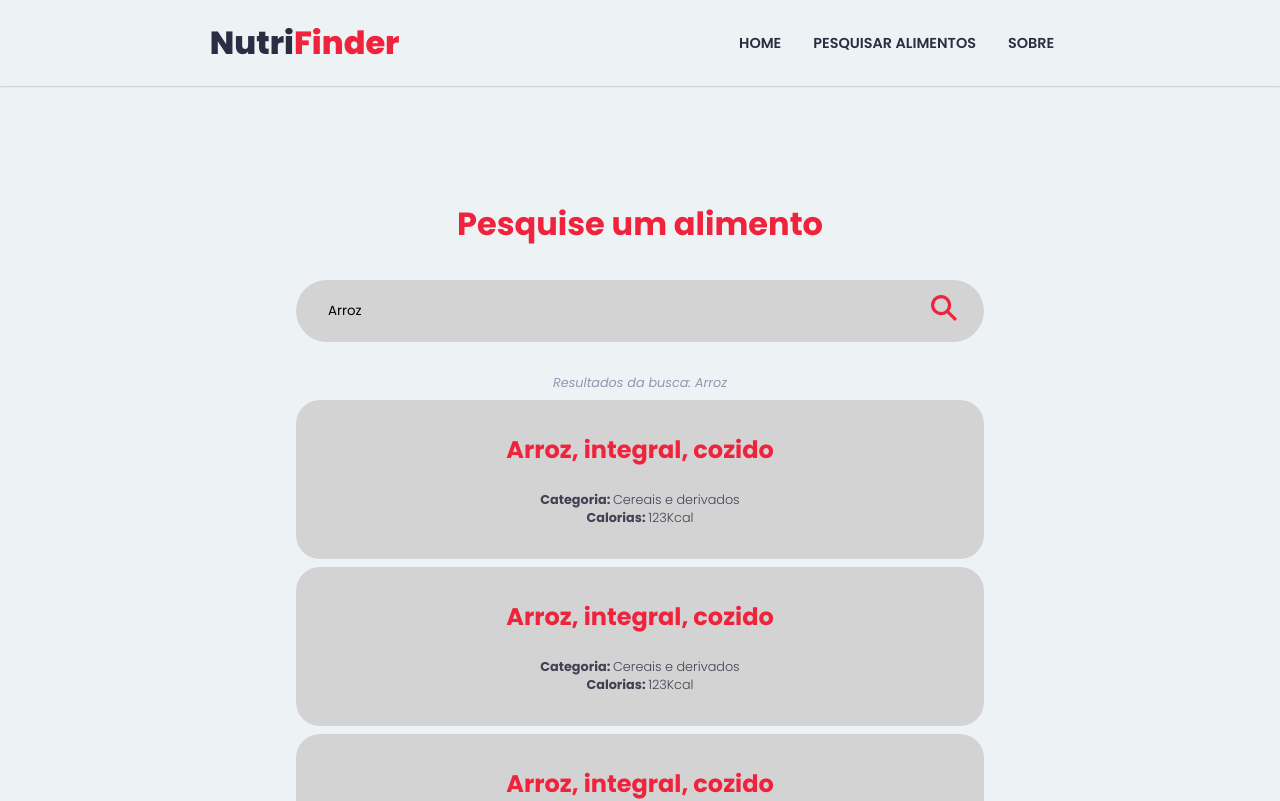
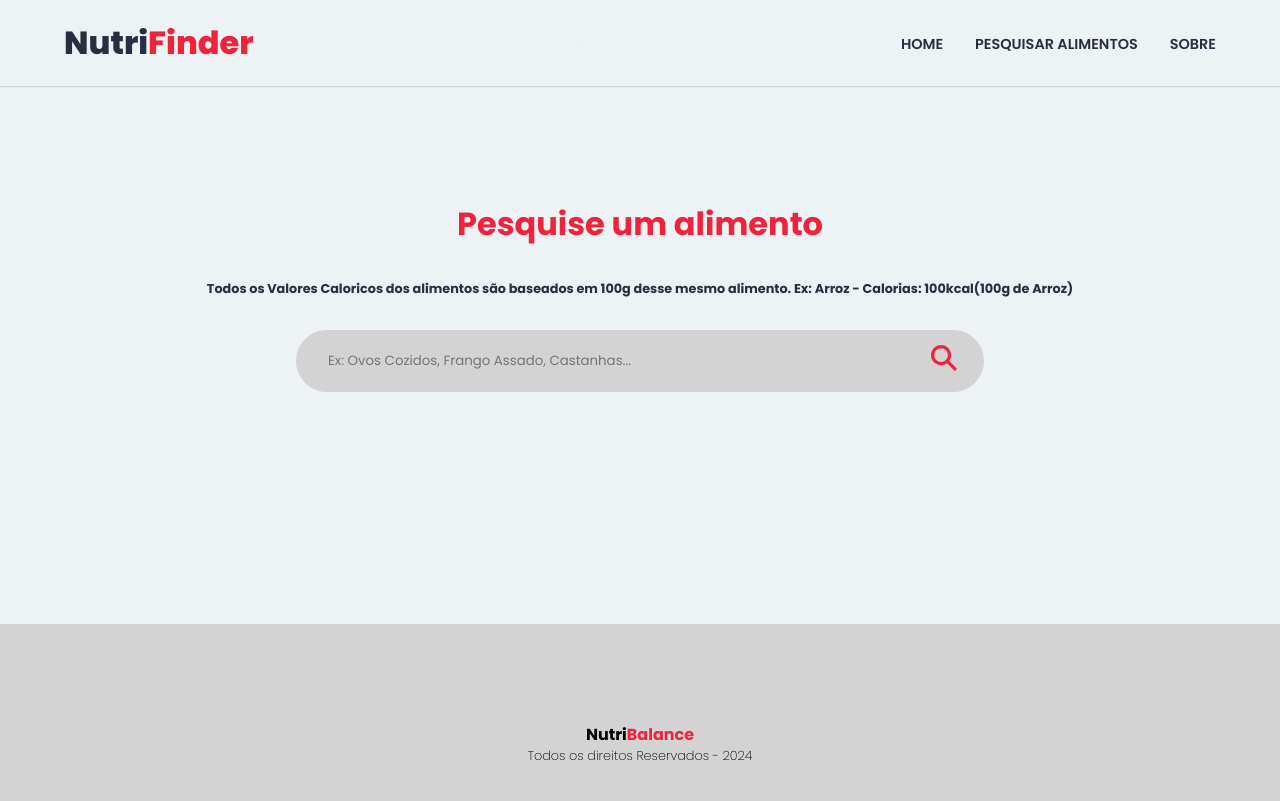
Before and after one commit to victorsz08/foods-app, a Next.js app: page /search in a window 1280 px wide. Shown: the top 801 px of the page. Built offline with nearby package versions, Linux system fonts and the light colour scheme.

Commit message:
Loader e tratamento de dados vindo da api

```diff
--- a/src/app/(pages)/search/page.tsx
+++ b/src/app/(pages)/search/page.tsx
@@ -1,13 +1,20 @@
 'use client';
 
 import { Input } from "@/app/components/Input";
-import { Suspense, useState } from "react";
+import { Suspense, useEffect, useState } from "react";
 import styled from "styled-components";
-import { IoSearchSharp, IoArrowUndoSharp, IoArrowRedo } from "react-icons/io5";
+import { IoSearchSharp } from "react-icons/io5";
 import { CardFood } from "@/app/components/CardFood";
-import { resolve } from "path";
+import api from "@/app/services/api";
+import Loader from "@/app/components/Loader";
 
 
+type IFood = {
+    id?: number;
+    description: string;
+    category: string;
+    energy_kcal: string;
+}
 
 
 
@@ -25,6 +32,13 @@ const StyledSearch = styled.section`
         color: #8d99ae;
     }
 
+    #alert {
+        font-size: .8rem;
+        color: #2b2d42;
+        margin-bottom: 2rem;
+        padding: 0 1rem;
+    }
+
     .search-container {
         display: flex;
         flex-direction: column;
@@ -37,14 +51,14 @@ const StyledSearch = styled.section`
         margin-bottom: 2rem;
     }
 
-    .search-container .input-container {
+    .search-container form {
         display: flex;
         flex-direction: row;
         align-items: center;
         justify-content: flex-end;
     }
 
-    .search-container .input-container button {
+    .search-container form button {
         width: 3rem;
         height: 3rem;
         position: absolute;
@@ -54,94 +68,79 @@ const StyledSearch = styled.section`
         cursor: pointer;
     }
 
-    .search-container .input-container button svg {
+    .search-container form button svg {
         width: 2rem;
         height: 2rem;
         color: #ef233c;
     }
 
-    .navigation-page {
-        display: flex;
-        justify-content: flex-end;
-        align-items: center;
-        margin-top: 2rem;
+    .response-search h3 {
+        color: #2b2d42;
+        margin: 1rem 0;
     }
 
-    .navigation-page button {
-        background-color: transparent;
-        border: none;
-        color: #ef233c;
-        font-size: 1.6rem;
-        cursor: pointer;
-    }
 
-    .navigation-page p {
-        margin: 0 .3rem;
-        font-size: 1rem;
-        padding: .4rem;
-        font-weight: 600;
-        font-style: normal;
-    }
-
-    .navigation-page p + p {
-        font-size: .9rem;
-    }
-
-    .navigation-page p + p + p{
-        font-size: 1rem;
+    @media (max-width: 811px) {
+        .search-container, h1 {
+            font-size: 1.4rem;
+            color: #ef233c;
+            margin-bottom: 2rem;
+        }
     }
 `
 
 
-export default async function Search() {
-    const [search, setSearch] = useState("Arroz");
-    const [page, setPage] = useState(1);
-    const totalPages = 10;
+export default function Search() {
+    const [search, setSearch] = useState("");
+    const [foods, setFoods] = useState<IFood[]>([]);
+    const [notFound, setNotFound] = useState("");
+    const [loading, setLoading] = useState(false);
 
-    function navigationUndo(){
-        if(page <= 1){
-            return setPage(1)
-        }else {
-            return setPage(page -1);
-        }
-    }
 
-    function navigationNext() {
-        if(page >= totalPages){
-            return setPage(totalPages);
-        }else {
-            return setPage(page + 1);
-        }
-    }
+    useEffect(() => {
+        setNotFound("");
+    },[search])
 
-    await new Promise(resolve => setTimeout(resolve, 4000))
+
+    async function handleSubmit(e: React.FormEvent<HTMLFormElement>){
+        setFoods([]);
+        setLoading(true);
+        e.preventDefault();
+
+
+        try {
+            const response = await api.get(`foods?pePage=100&search=${search}`);
+            if(response.data.length === 0) {
+                setNotFound(`Nenhum resultado para: ${search}`);
+                setLoading(false);
+            }else {
+                setLoading(false)
+                setFoods(response.data);
+            }
+        } catch (error) {
+            console.log(error);
+            setLoading(false)
+        };
+    };
+
 
 
     return (
         <StyledSearch>
             <div className="search-container">
                 <h1>Pesquise um alimento</h1>
-                <div className="input-container">
+            <h3 id="alert">Todos os Valores Caloricos dos alimentos são baseados em 100g desse mesmo alimento. Ex: Arroz - Calorias: 100kcal(100g de Arroz)</h3>
+                <form onSubmit={handleSubmit}>
                     <Input type="text" placeholder="Ex: Ovos Cozidos, Frango Assado, Castanhas..." value={search} onchange={setSearch}/>
-                    <button><IoSearchSharp/></button>
+                    <button type="submit"><IoSearchSharp/></button>
+                </form>
                 </div>
-            </div>
-            {search && <p>Resultados da busca: {search}</p>}
             <div className="response-search">
-                <CardFood description="Arroz, integral, cozido" category="Cereais e derivados" energy_kcal="123.5348925"/>
-                <CardFood description="Arroz, integral, cozido" category="Cereais e derivados" energy_kcal="123.5348925"/>
-                <CardFood description="Arroz, integral, cozido" category="Cereais e derivados" energy_kcal="123.5348925"/>
-                <CardFood description="Arroz, integral, cozido" category="Cereais e derivados" energy_kcal="123.5348925"/>
-                <CardFood description="Arroz, integral, cozido" category="Cereais e derivados" energy_kcal="123.5348925"/>
-                <CardFood description="Arroz, integral, cozido" category="Cereais e derivados" energy_kcal="123.5348925"/>
-                <CardFood description="Arroz, integral, cozido" category="Cereais e derivados" energy_kcal="123.5348925"/>
-            </div>
-            <div className="navigation-page">
-                <button onClick={navigationUndo}><IoArrowUndoSharp/></button>
-                <p>{page}</p>
-                <p>de</p>
-                <p>{totalPages}</p>
-                <button onClick={navigationNext}><IoArrowRedo/></button>
+                {loading && <Loader/>}
+                {notFound && <h3>{notFound}</h3>}
+                {foods && foods.map(food => (
+                    <CardFood key={food.id} description={food.description} category={food.category} energy_kcal={food.energy_kcal}/>
+                ))}
             </div>
         </StyledSearch>
     )
--- a/src/app/components/CardFood/index.tsx
+++ b/src/app/components/CardFood/index.tsx
@@ -1,6 +1,9 @@
-'use client';
+
 
 import styled from "styled-components";
+import { PiBowlFoodFill } from "react-icons/pi";
+import { Suspense } from "react";
+import Loading from "@/app/(pages)/search/loading";
 
 type ICardFood = {
     description: string;
@@ -14,6 +17,16 @@ const CardFoodStyled = styled.section`
     padding: 2rem;
     border-radius: 1.5rem;
     margin: .5rem 0;
+    display: flex;
+    align-items: center;
+    text-align: start;
+
+    svg {
+        height: 6rem;
+        width: 6rem;
+        color: #ef233c;
+        margin-right: 1rem;
+    }
 
     h3, h1, strong, h2 {
         color: #444054;
@@ -21,7 +34,7 @@ const CardFoodStyled = styled.section`
 
     h2 strong, h2 {
         font-size: 1.5rem;
-        color: #ef233c;
+        color: #000;
     }
 
     h2 {
@@ -29,23 +42,39 @@ const CardFoodStyled = styled.section`
     }
 
     h3 strong {
-        font-size: .8rem;
+        font-size: 1rem;
+        font-weight: 500;
     }
 
     h3 {
-        font-size: .8rem;
+        font-size: 1rem;
         font-weight: 300;
+    }
+
+    @media (max-width: 376px) {
+        flex-direction: column;
+        text-align: center;
+        svg {
+            height: 5rem;
+            width: 5rem;
+            color: #ef233c;
+            margin-right: .5rem;
+        }
     }
 `
 
 export function CardFood({ description, category, energy_kcal } : ICardFood) {
     return (
+        <Suspense fallback={<Loading/>}>
         <CardFoodStyled>
+            <PiBowlFoodFill/>
             <div className="info-foods">
                 <h2><strong></strong>{description}</h2>
                 <h3><strong>Categoria: </strong>{category}</h3>
                 <h3><strong>Calorias: </strong>{parseInt(energy_kcal)}Kcal</h3>
+                <h3><strong>Peso:</strong> 100g</h3>
             </div>
         </CardFoodStyled>
+        </Suspense>
     );
 };
--- a/src/app/components/CardsInfo/index.tsx
+++ b/src/app/components/CardsInfo/index.tsx
@@ -19,6 +19,7 @@ const StyledCard = styled.div`
     height: 23rem;
     padding: 1.5rem;
     border-radius: 1.2rem;
+    margin: .8rem 0;
 
     svg {
         height: 4rem;
--- a/src/app/components/Header/index.tsx
+++ b/src/app/components/Header/index.tsx
@@ -1,31 +1,42 @@
 'use client';
 
 import Link from "next/link";
-import { styled } from "styled-components";
+import { styled } from "styled-components";2
+import { GiHamburgerMenu } from "react-icons/gi";
+import { useState } from "react";
 
 
 const HeaderStyled = styled.header`
         width: 100vw;
         display: flex;
-        justify-content: space-around;
+        align-items: center;
+        justify-content: space-between;
         padding: 1.2rem 3rem;
-        align-items: center;
         box-shadow: 0 0 2px #8d99ae;
         position: fixed;
         background-color: #edf2f4;
-        z-index: 10000;
+        z-index: 1000;
 
         div {
             display: flex;
+            align-items: center;
         }
 
-        div, h2 {
+        a div h2 {
             color: #2b2d42;
             font-size: 2rem;
             font-weight: 800;
         }
 
-        div, strong {
+        svg {
+            color: #ef233c;
+            width: 1.6rem;
+            height: 1.6rem;
+            display: none;
+            cursor: pointer;
+        }
+
+        div strong {
             color: #ef233c;
             font-weight: 800;
         }
@@ -34,16 +45,92 @@ const HeaderStyled = styled.header`
             text-decoration: none;
         }
 
-        nav, a {
+        nav-list, a {
             font-weight: 600;
             font-size: .9rem;
             margin: 0 1rem;
             color: #2b2d42;
         }
+
+        @media (max-width: 812px) {
+            padding: .5rem 1rem;
+
+
+            a div h2 {
+                color: #2b2d42;
+                font-size: 1.4rem;
+                font-weight: 800;
+                transform: translateY(1rem)
+            }
+
+            .nav-list.active {
+                position: absolute;
+                display: flex;
+                flex-direction: column;
+                align-items: flex-end;
+                top: 7vh;
+                background-color: #edf2f4;
+                width: 70%;
+                height: 100vh;
+                right: 0;
+                padding: 2rem;
+                transform: translateX(0%);
+                transition: .2s;
+            }
+
+            .nav-list.active a {
+                margin-bottom: 2.5rem;
+            }
+
+            svg {
+                display: block;
+            }
+
+            .nav-list {
+                position: absolute;
+                display: flex;
+                flex-direction: column;
+                align-items: flex-end;
+                top: 6vh;
+                background-color: #fff;
+                width: 70%;
+                height: 100vh;
+                right: 0;
+                padding: 2rem;
+                transform: translateX(100%);
+                transition: .2s;
+        }
+
+        .nav-list, a {
+            margin-bottom: 2.5rem;
+        }
+
+        @media (max-width: 376px) {
+            .nav-list.active {
+                position: absolute;
+                display: flex;
+                flex-direction: column;
+                align-items: flex-end;
+                top: 7vh;
+                background-color: #edf2f4;
+                width: 80%;
+                height: 100vh;
+                right: 0;
+                padding: 2rem;
+                transform: translateX(0%);
+                transition: .2s;
+            }
+        }
 `
 
 
 export function Header() {
+    const [menuOpen, setMenuOpen] = useState(false);
+
+    function handleClick() {
+        setMenuOpen(!menuOpen)
+    }
+
     return (
         <HeaderStyled>
             <Link href="/">
@@ -52,10 +139,11 @@ export function Header() {
                     <h2><strong>Finder</strong></h2>
                 </div>
             </Link>
-            <nav>
-                <Link href="/">HOME</Link>
-                <Link href="/search">PESQUISAR ALIMENTOS</Link>
-                <Link href="/about">SOBRE</Link>
+            <button onClick={handleClick}><GiHamburgerMenu/></button>
+            <nav className={!menuOpen ? "nav-list" : "nav-list active"}>
+                    <Link href="/" >HOME</Link>
+                    <Link href="/search" >PESQUISAR ALIMENTOS</Link>
+                    <Link href="/about" >SOBRE</Link>
             </nav>
         </HeaderStyled>
     )
--- a/src/app/components/Input/index.tsx
+++ b/src/app/components/Input/index.tsx
@@ -14,6 +14,18 @@ const InputStyled = styled.input`
     border-radius: 4rem;
     border: none;
     background-color: #d3d3d3;
+
+    @media(max-width: 580px) {
+        width: 25rem;
+        padding: 1rem;
+    }
+
+    @media(max-width: 376px) {
+        width: 20rem;
+        padding: 1rem;
+    }
+
+
 `
 
 export function Input({ placeholder, value, type, onchange } : IInput) {
--- /dev/null
+++ b/src/app/components/Loader/index.tsx
@@ -0,0 +1,51 @@
+"use client";
+
+import styled from "styled-components";
+
+
+const LoaderStyled = styled.div`
+margin: 2rem 0;
+.loader, .loader:before, .loader:after {
+    border-radius: 50%;
+    width: 2.5em;
+    height: 2.5em;
+    animation-fill-mode: both;
+    animation: bblFadInOut 1.8s infinite ease-in-out;
+  }
+  .loader {
+    color: #ef233c;
+    font-size: 7px;
+    position: relative;
+    text-indent: -9999em;
+    transform: translateZ(0);
+    animation-delay: -0.16s;
+  }
+  .loader:before,
+  .loader:after {
+    content: '';
+    position: absolute;
+    top: 0;
+  }
+  .loader:before {
+    left: -3.5em;
+    animation-delay: -0.32s;
+  }
+  .loader:after {
+    left: 3.5em;
+  }
+
+  @keyframes bblFadInOut {
+    0%, 80%, 100% { box-shadow: 0 2.5em 0 -1.3em }
+    40% { box-shadow: 0 2.5em 0 0 }
+  }
+
+`
+
+
+export default function Loader() {
+    return (
+        <LoaderStyled>
+            <span className="loader"></span>
+        </LoaderStyled>
+    )
+}
--- /dev/null
+++ b/src/app/services/api.ts
@@ -0,0 +1,12 @@
+import axios from "axios";
+
+
+const api = axios.create({
+    baseURL: 'http://localhost:3333/',
+    headers: {
+        Accept: 'application/json',
+        Content: 'application/json'
+    }
+});
+
+export default api;
```
Also changed, not shown: src/app/(pages)/about/page.tsx (+10 -1 lines), src/app/page.tsx (+39 -1 lines).
